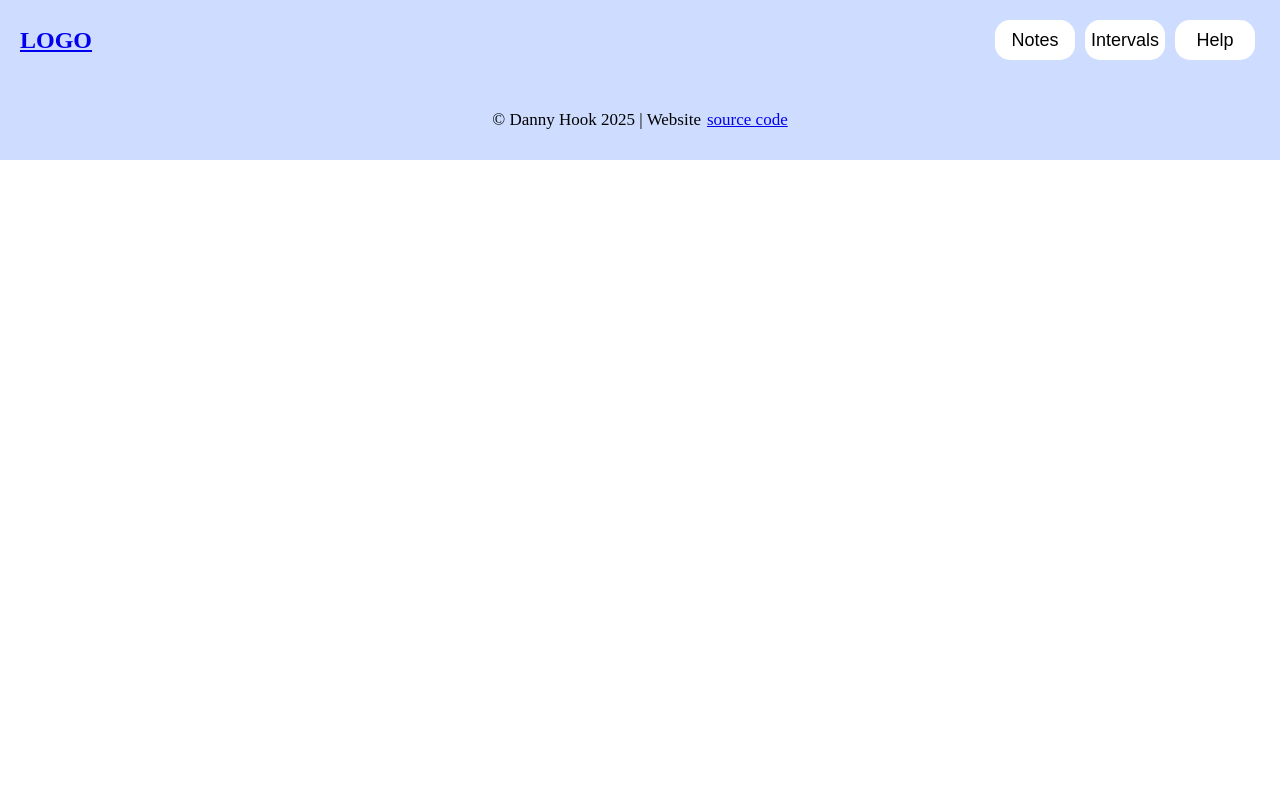
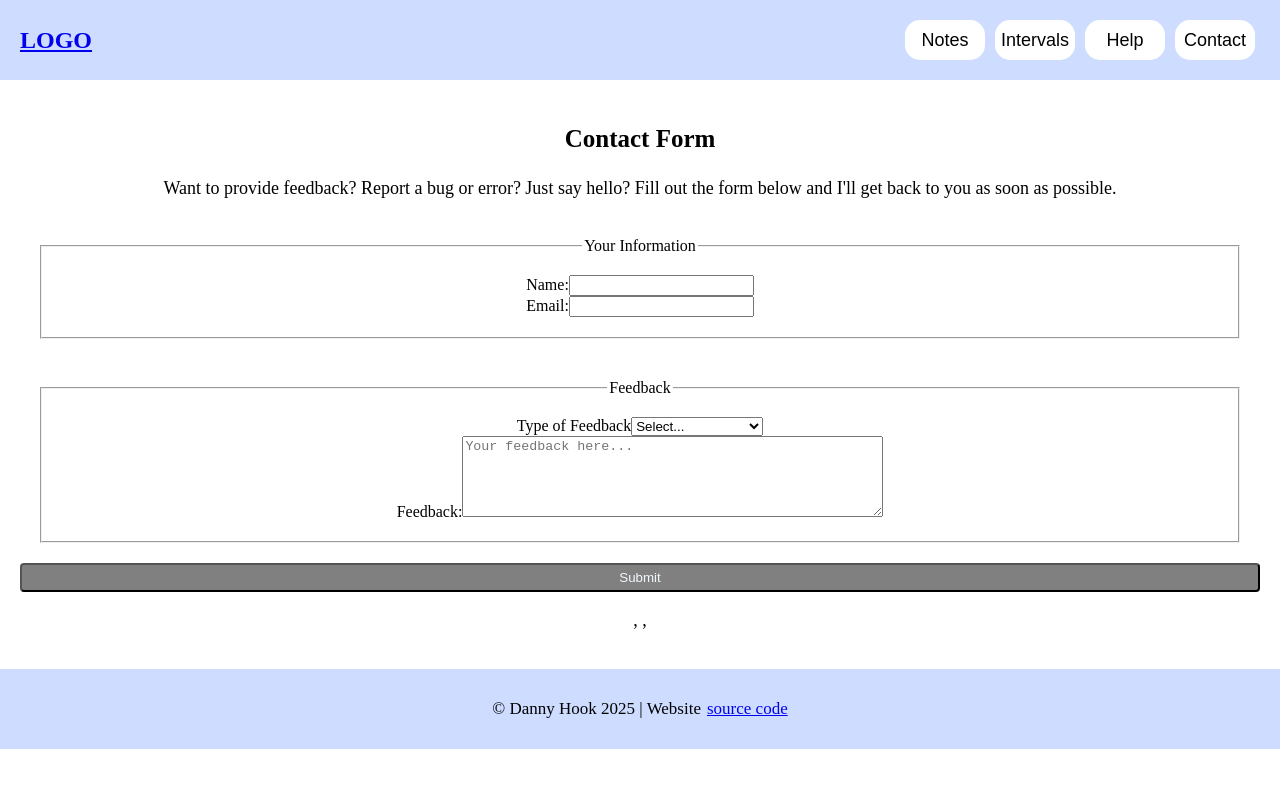
Before and after one commit to MostLikelyNotHuman/unit-1-final, a React (Vite) app in the folder final-project/: page /contact in a window 1280 px wide. Shown: the top 788 px of the page. Built offline with nearby package versions, Linux system fonts and the light colour scheme; a web font is replaced by a local one.

Commit message:
basic info

```diff
--- a/final-project/src/App.jsx
+++ b/final-project/src/App.jsx
@@ -6,6 +6,7 @@ import IntervalPractice from './components/IntervalPractice';
 import NotePractice from './components/NotePractice';
 import Header from './components/pieces/Header';
 import Footer from './components/pieces/Footer';
+import ContactPage from './components/ContactPage';
 
 function App() {
 
@@ -17,6 +18,7 @@ function App() {
         <Route path="/practice-notes" element={<NotePractice />} />
         <Route path="/practice-intervals" element={<IntervalPractice />} />
         <Route path="/help" element={<HelpPage />} />
+        <Route path="/contact" element={<ContactPage />} />
       </Routes>
       <Footer />
     </>
--- /dev/null
+++ b/final-project/src/components/ContactPage.css
@@ -0,0 +1,16 @@
+.contactPage-main {
+    padding: 20px;
+    text-align: center;
+}
+
+form {
+    display: flex;
+    flex-direction: column;
+}
+
+form fieldset {
+    display: flex;
+    flex-direction: column;
+    padding: 20px;
+    margin: 20px;
+}
--- /dev/null
+++ b/final-project/src/components/ContactPage.jsx
@@ -0,0 +1,92 @@
+import { useState } from "react";
+import './ContactPage.css';
+import Button from "./pieces/Button";
+
+
+
+const ContactPage = () => {
+
+    const [ name, setName ] = useState('');
+    const [ email, setEmail ] = useState('');
+    const [ feedbackType, setFeedbackType ] = useState('');
+    const [ feedbackSubmitted, setFeedbackSubmitted ] = useState(false);
+    const [ isSending, setIsSending ] = useState(false);
+
+    const handleChange = (field, value) => {
+        field(value);
+    }
+
+    const verifyInput = () => {
+        if (!name) {
+
+        }
+    }
+
+
+
+    return (
+        <main className="contactPage-main">
+            <h3>Contact Form</h3>
+            <p>Want to provide feedback? Report a bug or error? Just say hello?
+                Fill out the form below and I'll get back to you as soon as possible.</p>
+            <form id="contact-form">
+                <fieldset>
+                    <legend>Your Information</legend>
+                    <label for="name">Name:
+                        <input
+                            type="text"
+                            value={name}
+                            id="name"
+                            required
+                            onChange={(e) => handleChange(setName, e.target.value)}
+                        />
+                    </label>
+                    <label for="email">Email:
+                        <input
+                            type="email"
+                            value={email}
+                            id="email"
+                            required
+                            onChange={(e) => handleChange(setEmail, e.target.value)}
+                        />
+                    </label>
+                </fieldset>
+                <fieldset>
+                    <legend>Feedback</legend>
+                    <label for="feedback-type">Type of Feedback
+                        <select id="feedback-type" onChange={(e) => handleChange(setFeedbackType, e.target.value)}>
+                            <option value="">Select...</option>
+                            <option value="general-feedback">General Feedback</option>
+                            <option value="report-bug">Report a Bug</option>
+                            <option value="report-error">Report an Error</option>
+                        </select>
+                    </label>
+                    <label for="text-area">Feedback:
+                        <textarea
+                            id="text-area"
+                            rows="5"
+                            cols="50"
+                            required
+                            placeholder="Your feedback here...">
+                        </textarea>
+                    </label>
+                </fieldset>
+                <Button text="Submit" onClick={(e) => {
+                    e.preventDefault();}} />
+            </form>
+            <p> {name}, {email}, {feedbackType}</p>
+            {feedbackSubmitted &&
+                <div id="feedback-confirmation">
+                    <p>Thank you, {name}! I'll look over your feedback and get
+                        back to you as soon as possible!
+                    </p>
+                </div>
+            }
+        </main>
+
+
+    );
+
+}
+
+export default ContactPage;
--- a/final-project/src/components/HelpPage.css
+++ b/final-project/src/components/HelpPage.css
@@ -28,6 +28,10 @@
     color: black;
     border-width: 0;
     font-size: 15px;
+}
+
+#nav-bar button:hover {
+    background-color: rgb(179, 179, 179);
 }
 
 h3 {
--- a/final-project/src/components/IntervalPractice.jsx
+++ b/final-project/src/components/IntervalPractice.jsx
@@ -83,7 +83,7 @@ const IntervalPractice = () => {
     // console.log(questionImage);
 
     return(
-        <>
+        <main className="intervalPracticeMain">
             <QuizBoxIntervals
                 questionText={'Practice - Intervals'}
                 questionImage={questionImage}
@@ -99,7 +99,7 @@ const IntervalPractice = () => {
                     }
                 }
             ></QuizBoxIntervals>
-        </>
+        </main>
     );
 };
 
--- a/final-project/src/components/NotePractice.jsx
+++ b/final-project/src/components/NotePractice.jsx
@@ -14,15 +14,15 @@ const NotePractice = () => {
     const retrieveQuestion = () => {
         let editedNotes = [...notes];
         editedNotes.splice((editedNotes.length-1), 1);
-                console.log(editedNotes);
+                // console.log(editedNotes);
         const correctRNG = Math.floor(Math.random() * editedNotes.length);
-                console.log(`correctrng: ${correctRNG}`);
+                // console.log(`correctrng: ${correctRNG}`);
         const newQuestion = editedNotes[correctRNG];
-                console.log(newQuestion);
+                // console.log(newQuestion);
         editedNotes.splice(correctRNG, 1);
-                console.log(editedNotes);
+                // console.log(editedNotes);
         correctAnswer.current = newQuestion.text;
-                console.log(`correctAnswer: ${correctAnswer.current}`);
+                // console.log(`correctAnswer: ${correctAnswer.current}`);
 
         let answersArray = [correctAnswer.current];
                 console.log(answersArray);
@@ -55,7 +55,7 @@ const NotePractice = () => {
     console.log(`correct answer: ${correctAnswer.current}`);
 
     return(
-        <>
+        <main className="notePracticeMain">
             <QuizBox
                 onClick={(e) => {
                     console.log(e.target.textContent);
@@ -76,7 +76,7 @@ const NotePractice = () => {
                     }
                 }
             ></QuizBox>
-        </>
+        </main>
     );
 };
 
--- a/final-project/src/components/pieces/Header.css
+++ b/final-project/src/components/pieces/Header.css
@@ -33,3 +33,7 @@ header {
     border-color: white;
     border-width: 0px;
 }
+
+#header-nav-links button:hover {
+    background-color: rgb(197, 197, 197);
+}
--- a/final-project/src/components/pieces/Header.jsx
+++ b/final-project/src/components/pieces/Header.jsx
@@ -17,6 +17,9 @@ const Header = () => {
                 <Link to={"/help"}>
                     <Button text={'Help'}/>
                 </Link>
+                <Link to={"/contact"}>
+                    <Button text={'Contact'}/>
+                </Link>
             </div>
         </header>
     );
--- a/final-project/src/components/pieces/QuizBoxNew.css
+++ b/final-project/src/components/pieces/QuizBoxNew.css
@@ -121,6 +121,22 @@
     background-color: rgb(197, 197, 197);
 }
 
+.answer:hover {
+    animation-name: qbButtons;
+    animation-duration: 2s;
+    animation-iteration-count: infinite;
+    animation-delay: -.5s;
+}
+
+@keyframes qbButtons {
+    0% {transform: scale(.95);}
+    50% {transform: scale(1.05);}
+    100% {transform: scale(.95);}
+}
+
+
+
+
 @media (max-width: 1250px) {
     #quizBox {
         width: 75vw;
```
